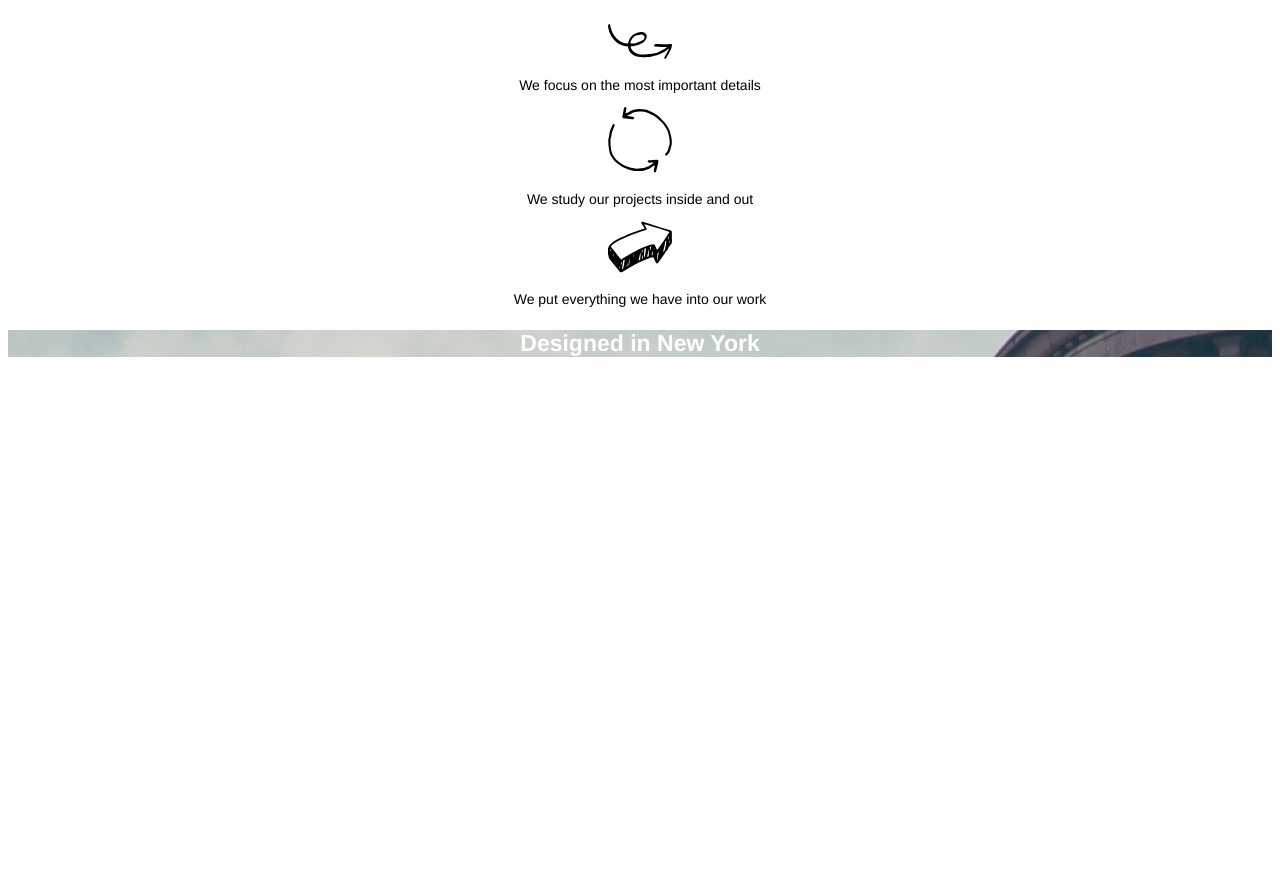
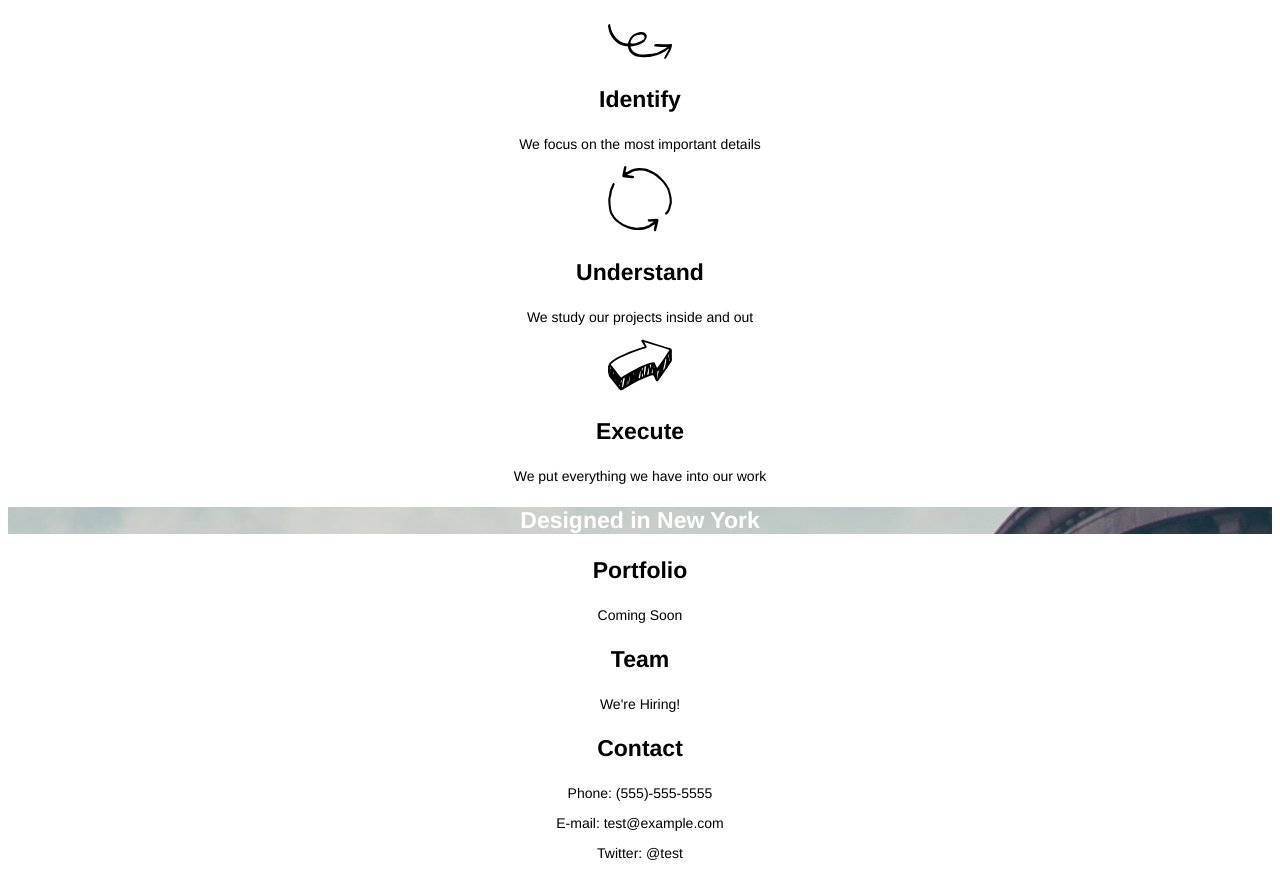
Before and after one commit to nicholaszablocki/broadway, a plain HTML site: page index.html in a window 1280 px wide. Shown: the part 417-1292 px from the top of the page. Before the commit the page ends 800 px from the top, so only its background shows below. Drawn offline with Linux system fonts and the light colour scheme.

Commit message:
Added rest of text of body, added new and missing labels

```diff
--- a/index.html
+++ b/index.html
@@ -16,11 +16,22 @@
     </div>
     <h2>Our Process</h2>
     <image src="./resources/images/identify.svg">
+      <p class="label">Identify</p>
       <p>We focus on the most important details</p>
     <image src="./resources/images/understand.svg">
+      <p class="label">Understand</p>
       <p>We study our projects inside and out</p>
     <image src="./resources/images/execute.svg">
+      <p class="label">Execute</p>
       <p>We put everything we have into our work</p>
     <h3>Designed in New York</h3>
+    <p class="label">Portfolio</p>
+    <p>Coming Soon</p>
+    <p class="label">Team</p>
+    <p>We're Hiring!</p>
+    <p class="label">Contact</p>
+    <p>Phone: (555)-555-5555</p>
+    <p>E-mail: test@example.com</p>
+    <p>Twitter: @test </p>
   </body>
 </html>
--- a/resources/style.css
+++ b/resources/style.css
@@ -26,3 +26,7 @@ h3{
   color: white;
   background-image: url("./images/flatiron.png");
 }
+.label{
+  font-size: 23px;
+  font-weight: bold;
+}
```
